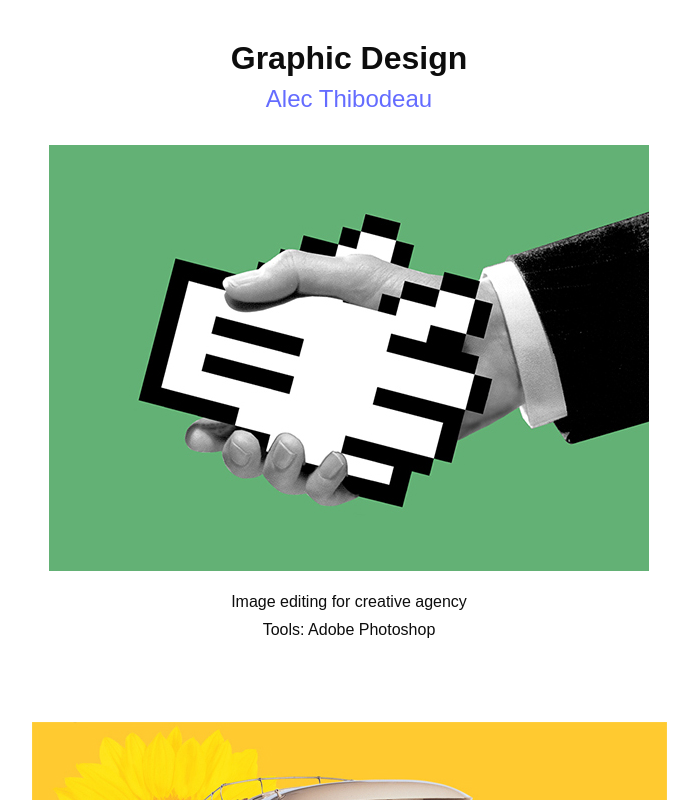
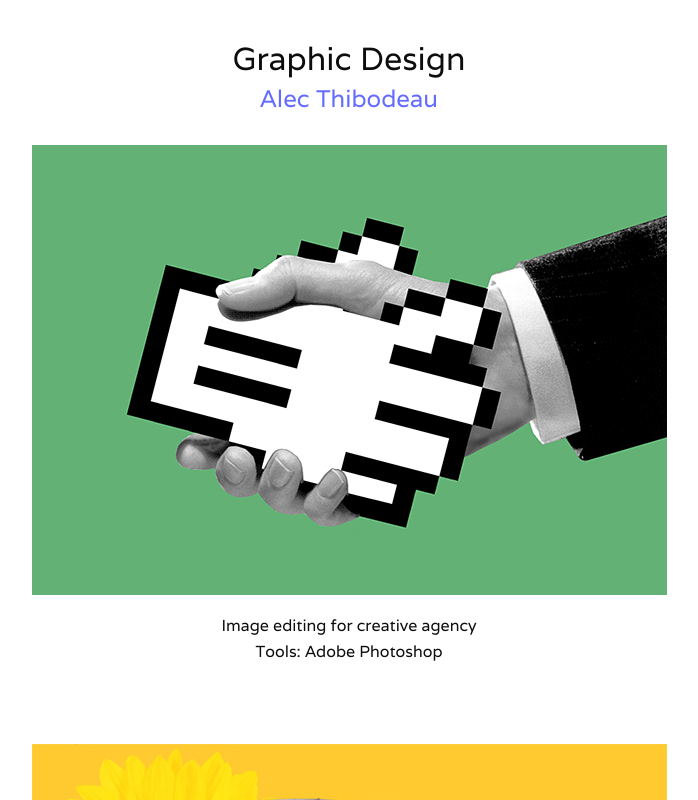
Before and after one commit to alecthibodeau/graphic-design, a React (Vite) app: page / in a window 1280 px wide. Shown: the top 800 px of the page, without its empty margins (291-989 px from the left). Built offline with nearby package versions, Linux system fonts and the light colour scheme.

Commit message:
Update font embedding

```diff
--- a/index.html
+++ b/index.html
@@ -4,6 +4,9 @@
     <meta charset="UTF-8" />
     <link rel="icon" type="image/png" href="./public/favicon.ico" />
     <meta name="viewport" content="width=device-width, initial-scale=1.0" />
+    <link rel="preconnect" href="https://fonts.googleapis.com">
+    <link rel="preconnect" href="https://fonts.gstatic.com" crossorigin>
+    <link href="https://fonts.googleapis.com/css2?family=Alegreya+Sans:wght@300;400;500&family=Roboto:wght@300;400;500&family=Varela:wght@300;400;500&display=swap" rel="stylesheet">
     <title>Graphic Design - Alec Thibodeau</title>
   </head>
   <body>
--- a/src/components/GraphicDesign.tsx
+++ b/src/components/GraphicDesign.tsx
@@ -14,7 +14,7 @@
           src={entry.image}
         />
         <div className="caption-one">{entry.captionOne}</div>
-        <div className="caption-two">{'Tools: ' + entry.captionTwo}</div>
+        <div>{'Tools: ' + entry.captionTwo}</div>
       </div>
     );
   }
--- a/src/main.tsx
+++ b/src/main.tsx
@@ -1,8 +1,8 @@
 import React from 'react'
 import ReactDOM from 'react-dom/client'
+
 import App from './App.tsx'
 import './index.css'
-
 import '../src/styles/styles.scss';
 
 ReactDOM.createRoot(document.getElementById('root')!).render(
--- a/src/styles/_variables.scss
+++ b/src/styles/_variables.scss
@@ -7,5 +7,4 @@
 
 /* Color Mixes */
 
-$white: #fff;
 $ninety-five-percent-gray: #0d0d0d;
--- a/src/styles/styles.scss
+++ b/src/styles/styles.scss
@@ -2,9 +2,7 @@
 
 .graphic-design {
   padding-top: 1rem;
-  font-family: 'Roboto', sans-serif;
   font-family: 'Varela', sans-serif;
-  background-color: $white;
   color: $ninety-five-percent-gray;
 }
 
@@ -22,9 +20,7 @@
 .graphic-design-images {
   display: flex;
   flex-direction: column;
-  max-width: 1000px;
   align-items: center;
-  margin: 0 auto;
 
   > div {
     margin-bottom: 4.5rem;
@@ -35,7 +31,7 @@
   }
 
   .caption-one {
-    margin: .75rem auto .25rem;
+    margin: .75rem auto .125rem;
   }
 }
 
```
Also changed, not shown: src/assets/images/01-shaking-hands.jpg.
